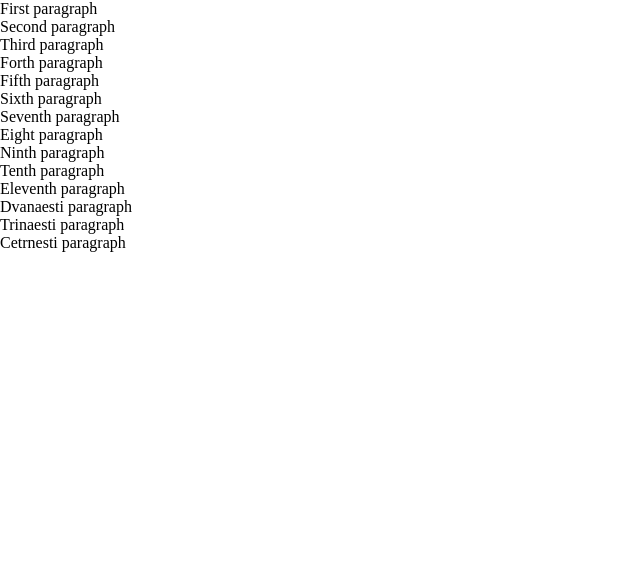
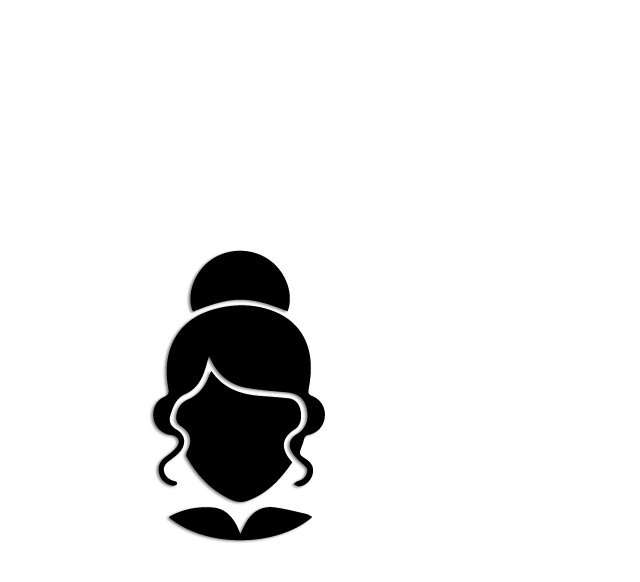
Before and after one commit to 1978milanbabic/breeze_framework, a plain HTML site: page index.html in a window 1280 px wide. Shown: the whole page, without its empty margins (0-640 px from the left). Drawn offline with Linux system fonts and the light colour scheme.

Commit message:
postavke

```diff
--- a/css/breeze.1.0.css
+++ b/css/breeze.1.0.css
@@ -16,3 +16,17 @@
         Version     : 1.0
         Author      : MILAN BABIC - https://www.linkedin.com/in/milanbabic1978/
 */
+
+#breeze_connector{
+    width: 3px;
+    height: 0;
+}
+@media screen and(max-width:736px){
+    #breeze_connector{
+        width: 2px;
+    }
+}
+
+.breeze{
+    background-repeat: no-repeat;
+}
--- a/css/styles.css
+++ b/css/styles.css
@@ -32,3 +32,36 @@ a,p,div{
     user-select: none;
     user-drag: none;
 }
+
+.container{
+    width: 100%;
+    height: 100%;
+    padding: 50px;
+}
+
+p{
+    margin: 2px 0;
+}
+
+.container_outer{
+    position: absolute;
+    display: table;
+    width: 100%;
+    height: 100%;
+}
+
+.container_middle{
+    display: table-cell;
+    vertical-align: middle;
+}
+
+.container_inner{
+    display: block;
+    width: 80%;
+    margin: 0 auto;
+}
+
+#zemska{
+    width: 100%;
+    height: 300px
+}
--- a/index.html
+++ b/index.html
@@ -4,30 +4,51 @@
         <title>Framework setup</title>
         <meta charset="UTF-8">
         <meta name="viewport" content="width=device-width, initial-scale=1.0">
+        <!-- css -->
+        <link type="text/css" href="css/breeze.1.0.css" rel="stylesheet">
+        <link type="text/css" href="css/styles.css" rel="stylesheet">
+        <!-- js -->
         <script type="text/javascript" src="js/jquery/jquery-2.2.4.min.js"></script>
+        <script type="text/javascript" src="js/breeze.1.0.js"></script>
         <script type="text/javascript" src="js/custom.js"></script>
-        <link type="text/css" href="css/styles.css" rel="stylesheet">
+
     </head>
     <body>
 
-        <div class="container">
 
-            <p>First paragraph</p>
-            <p>Second paragraph</p>
-            <p>Third paragraph</p>
-            <p>Forth paragraph</p>
-            <p>Fifth paragraph</p>
-            <p>Sixth paragraph</p>
-            <p>Seventh paragraph</p>
-            <p>Eight paragraph</p>
-            <p>Ninth paragraph</p>
-            <p>Tenth paragraph</p>
-            <p>Eleventh paragraph</p>
-            <p>Dvanaesti paragraph</p>
-            <p>Trinaesti paragraph</p>
-            <p>Cetrnesti paragraph</p>
-
+        <div class="container_outer">
+            <div class="container_middle">
+                <div class="container_inner">
+                    <div id="zemska"></div>
+                </div>
+            </div>
         </div>
 
+
+
+
+        <script>
+            var pngsprite = {
+                big: "./img/pngs_big.png",
+                size_big: "642px 662px",
+                meddium: "./img/pngs_big.png",
+                size_meddium: "400px 412px",
+                small: "./img/pngs_big.png",
+                size_small: "200px 206px"
+            };
+            $("#zemska").breeze(
+                pngsprite,
+                {
+                    s_posX: "0px",
+                    s_posY: "298px",
+                    s_width: "210px",                   //odnosi se samo na BIG!!!!
+                    s_height: "300px",
+                    width: "214px",
+                    height: "300px",
+                    type: "pic",                         //piclink picklink_expand picklink_expand_prop
+                    expand: ""
+                }
+            );
+        </script>
     </body>
 </html>
--- a/js/breeze.1.0.js
+++ b/js/breeze.1.0.js
@@ -17,8 +17,122 @@
         Author      : MILAN BABIC - https://www.linkedin.com/in/milanbabic1978/
 */
 
-(function($){
-    $.fn.breeze = function(action){
+//INIT!!!!!
+//$("body").load (function () {
+jQuery(document).ready(function () {
+    jQuery("body").append('<div id="breeze_connector"></div>');
+});
+
+//});
+
+//********************* global variables
+//
+////big,meddium,small pics URLs *********************** EXAMPLE!!! *****************
+//var breeze_picsURLs = {
+//    big: "#333",
+//    meddium: "green",
+//    small: "blue"
+//    };
+
+
+
+
+(function($){       //spreadlink, spreadblockedlink, pic/default*checked by plugin
+
+
+    //FRAMEWORK INVOKE FUNCTION
+    $.fn.breeze = function(location,action){            //pics URL poziva samo na location
+
+//        $(window).on("load",function(){
+
+            // initiating pictures
+
+            var connector="0";
+            var newlocation = "";
+            var locw = location;
+
+            function connectora(){
+                var bw = parseInt($("#breeze_connector").width());
+                if (bw!=3 && bw!=2 && bw!=1){
+                    setTimeout(function () {
+                        connectora();
+                    }, 20);
+                }else{
+                    connector = bw;
+                    switchcon(connector);
+                }
+            };
+
+
+
+
+            var Object = $.extend({                         // pozivam na {col : "nova vrednost"} - "red" je samo default!!!!
+                s_posX: "0",
+                s_posY: "0",
+                s_width: "",
+                s_height: "",
+                width: "100%",
+                height: "100%",
+                type: "pic",
+                expand: "0"
+            },action);
+
+
+
+            //return values
+
+            function switchcon(connector){
+                if(connector=="3"){
+                    newlocation = locw.big;
+                }
+                if(connector=="2"){
+                    newlocation = locw.meddium;
+                }
+                if(connector=="1"){
+                    newlocation = locw.small;
+                }
+            }
+
+
+            return this.each(function () {
+
+                // loading pics
+
+                if(location){
+                    if (newlocation==""){
+                        connectora();
+                    }else{
+                    }
+                }
+
+
+                if(Object){
+                    var thiss = $(this);
+                    check_conn();
+                    function dopic(){
+                        thiss.append("<div class='breeze'></div>");
+                        thiss.find(".breeze").css({
+                            "background-image": "url("+newlocation+")",
+                            "width": Object.width,
+                            "height": Object.height,
+                            "background-size": location.size_big,
+                            "background-position": "-" + Object.s_posX + " -" + Object.s_posY
+                        });
+                    }
+
+
+                    function check_conn(){
+                        if(connector==0){
+                            connectora();
+                            setTimeout(function () {
+                                check_conn();
+                            }, 20);
+                        }else{
+                            dopic();
+                        }
+                    }
+
+                }
 
 
 
@@ -28,15 +142,14 @@
 
 
 
+            },console.log("Breeze finished!"));
+
+                //$(window).on("load",function(){});
 
 
 
-
-
-
-
-
-
+//        });
 
     };
+
 }(jQuery));
--- a/js/custom.js
+++ b/js/custom.js
@@ -7,7 +7,9 @@
 jQuery(document).ready(function ($) {
 
 
-
+//    $("p").breeze({
+//        back: "#333"
+//    });
 
 
 
```
Also changed, not shown: img/bg_big.jpg (added), img/bg_medd.jpg (added), img/bg_small.jpg (added), img/pngs_big.png (added), img/pngs_medd.png (added), img/pngs_small.png (added).
